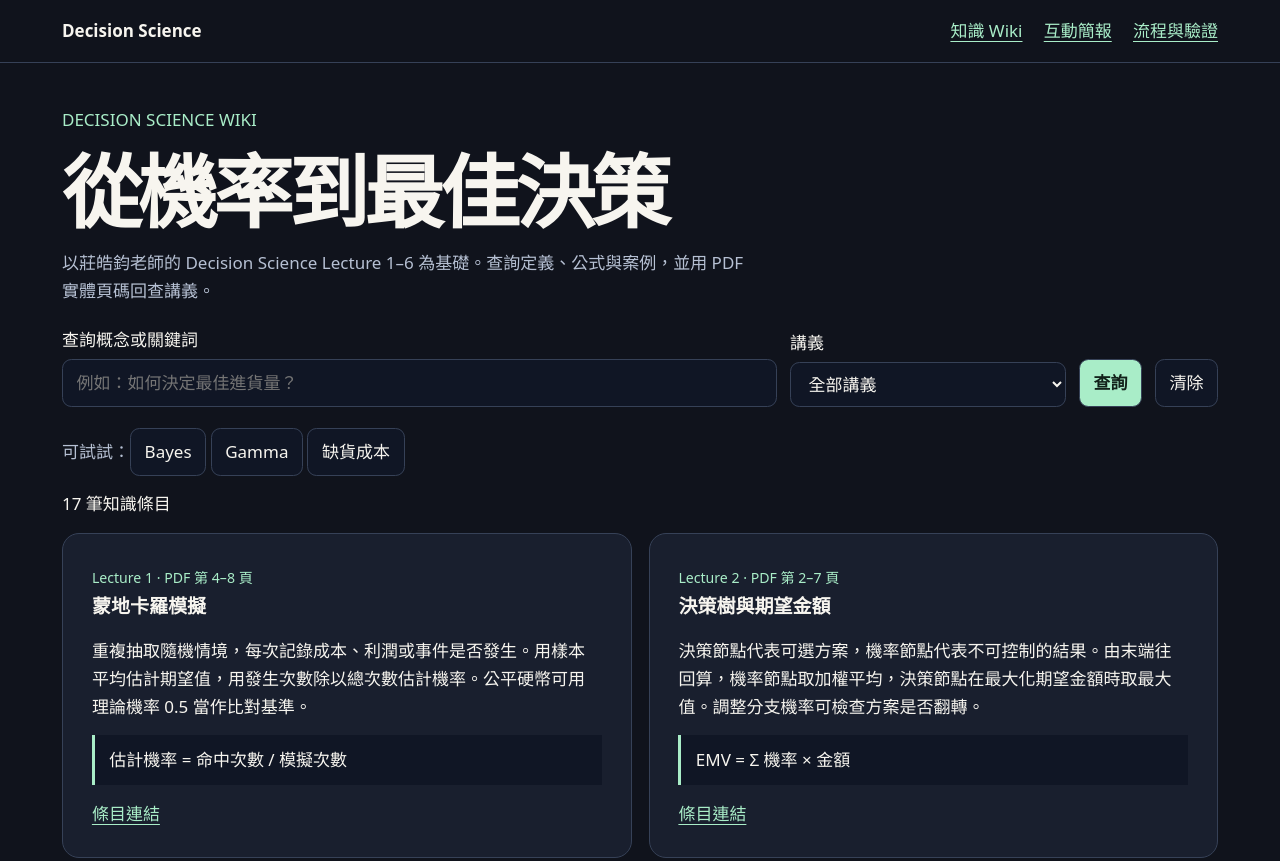
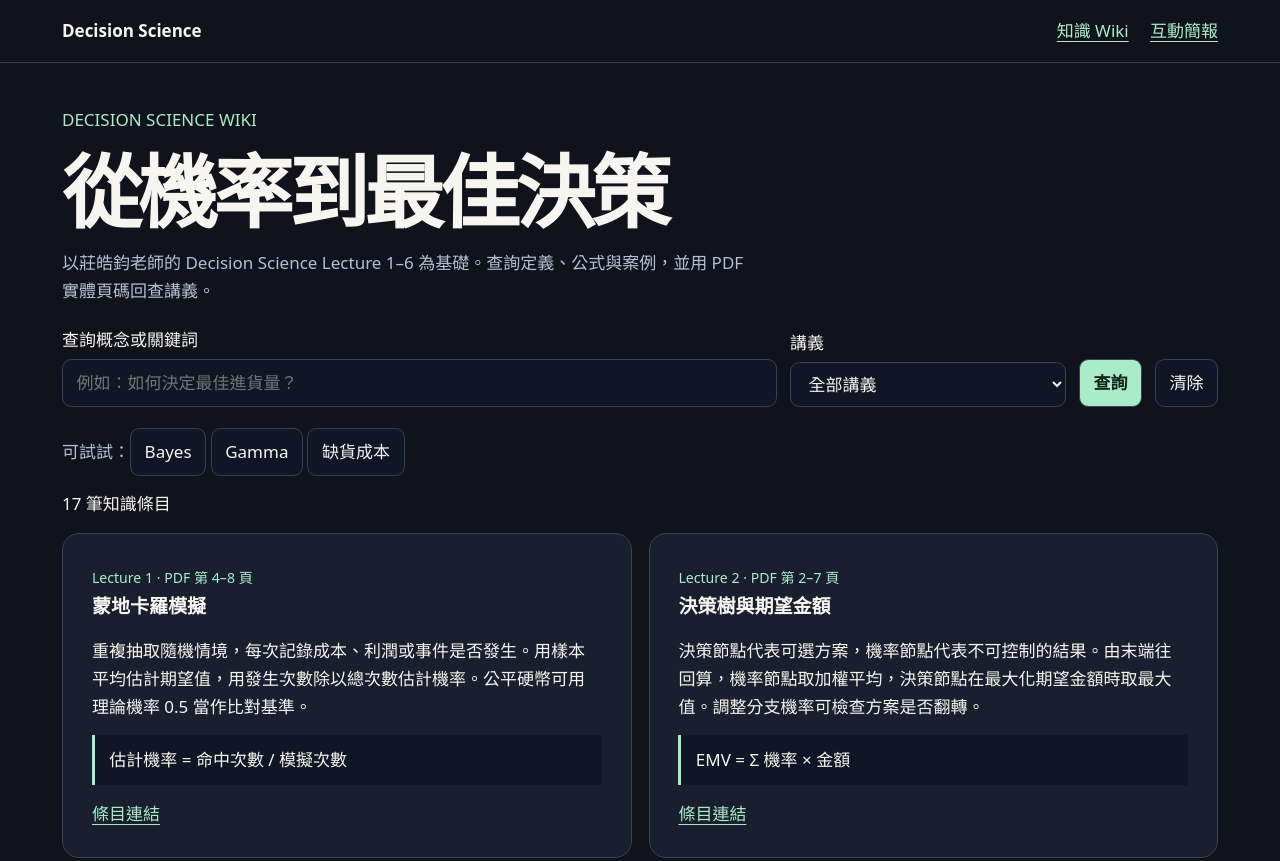
Before and after one commit to tingweishang/DECISION-SCIENCE-WIKI, a plain HTML site: page decision-science/docs/index.html in a window 1280 px wide. Shown: the top 861 px of the page. Drawn offline with Linux system fonts and the light colour scheme.

Commit message:
Update index.html

```diff
--- a/decision-science/docs/index.html
+++ b/decision-science/docs/index.html
@@ -1,6 +1,6 @@
 <!doctype html>
 <html lang="zh-Hant"><head><meta charset="utf-8"><meta name="viewport" content="width=device-width, initial-scale=1"><title>知識 Wiki｜Decision Science</title><link rel="stylesheet" href="style.css"><script defer src="data.js"></script><script defer src="wiki.js"></script></head>
-<body><header><nav aria-label="主選單"><strong>Decision Science</strong><a href="index.html">知識 Wiki</a><a href="slides.html">互動簡報</a><a href="workflow.html">流程與驗證</a></nav></header><main><p class="eyebrow">DECISION SCIENCE WIKI</p><h1>從機率到最佳決策</h1>
+<body><header><nav aria-label="主選單"><strong>Decision Science</strong><a href="index.html">知識 Wiki</a><a href="slides.html">互動簡報</a></nav></header><main><p class="eyebrow">DECISION SCIENCE WIKI</p><h1>從機率到最佳決策</h1>
 <p class="muted">以莊皓鈞老師的 Decision Science Lecture 1–6 為基礎。查詢定義、公式與案例，並用 PDF 實體頁碼回查講義。</p>
 <form class="controls" id="search"><label class="grow">查詢概念或關鍵詞<input id="query" type="search" placeholder="例如：如何決定最佳進貨量？"></label><label>講義<select id="lecture"><option value="">全部講義</option></select></label><button class="primary">查詢</button><button type="reset">清除</button></form>
 <p class="muted">可試試：<button type="button" data-query="Bayes">Bayes</button> <button type="button" data-query="Gamma">Gamma</button> <button type="button" data-query="缺貨成本">缺貨成本</button></p>
```
